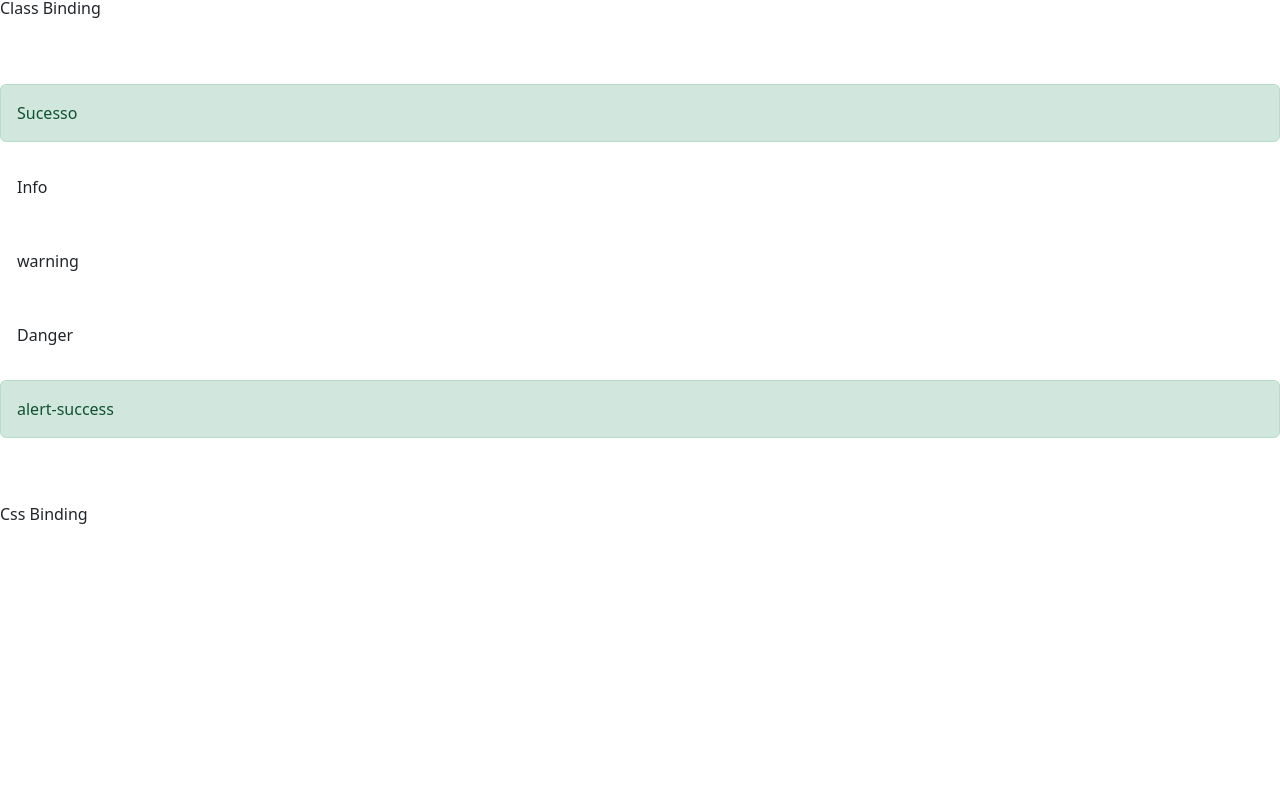
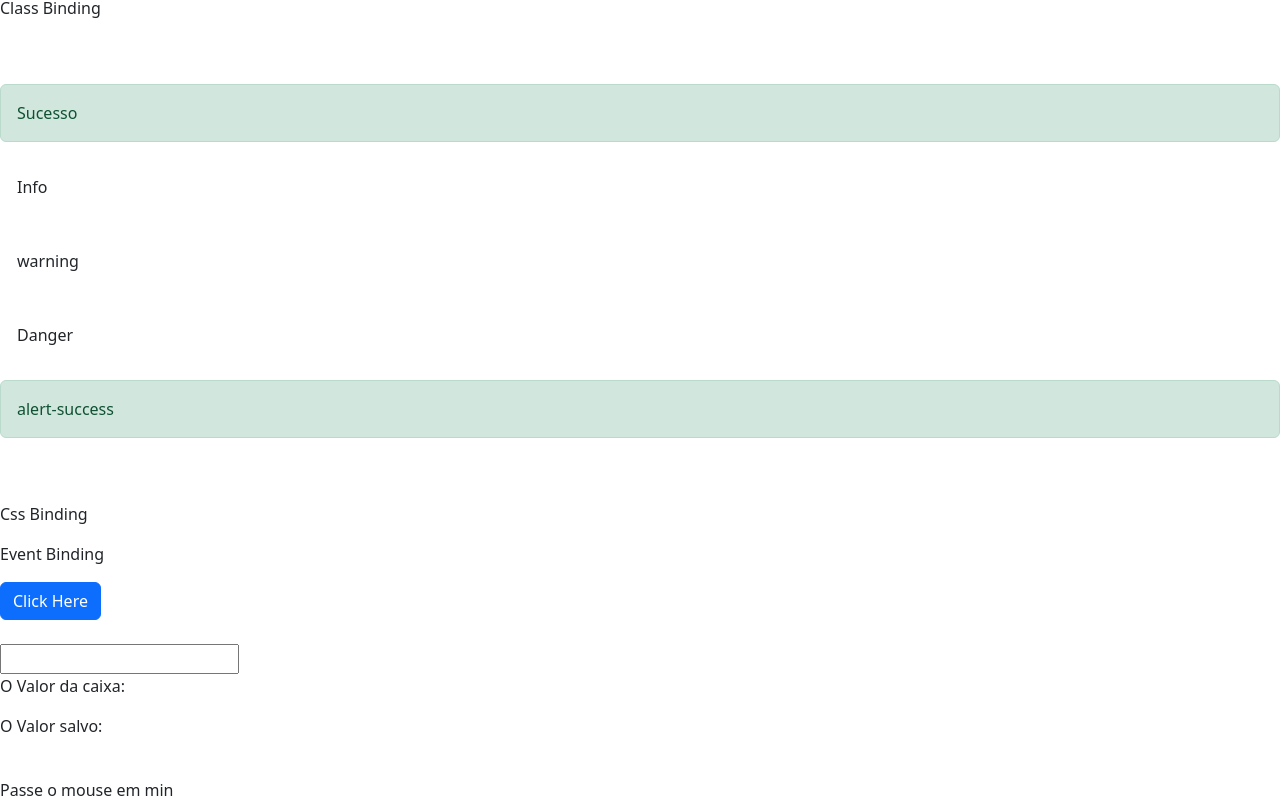
Before and after one commit to renanmello/angularstudy, an Angular app: page / in a window 1280 px wide. Shown: the part 1111-1913 px from the top of the page. Before the commit the page ends 1653 px from the top, so only its background shows below. Built offline with nearby package versions, Linux system fonts and the light colour scheme.

Commit message:
event binding add

```diff
--- a/src/app/data-biding/data-biding.component.css
+++ b/src/app/data-biding/data-biding.component.css
@@ -9,3 +9,8 @@
     align-items: right;
 
 }
+
+.highlight{
+    background-color: yellow;
+    font-weight: bold;
+}
--- a/src/app/data-biding/data-biding.component.html
+++ b/src/app/data-biding/data-biding.component.html
@@ -66,3 +66,28 @@
             Danger
 </div>
 </section>
+
+<div>
+  <section>
+    <p> Event Binding</p>
+    <article>
+      <div>
+        <button (click)="botaoClicado()"
+        class="btn btn-primary">Click Here</button>
+      </div>
+      <br>
+      <div>
+        <input type="text" (keyup)="onKeyUp($event)" (keyup.enter)="salvarValor($event.target)"
+         />
+      </div>
+      <p>O Valor da caixa: {{valorAtual}}</p>
+      <p>O Valor salvo: {{valorSalvo}}</p>
+      <br>
+      <span (mouseup)="onMouseOverOut()"
+      (mouseout)="onMouseOverOut()"
+      [class.highlight] = "isMouseOver"
+      >Passe o mouse em min</span>
+      <br>
+    </article>
+  </section>
+</div>
--- a/src/app/data-biding/data-biding.component.ts
+++ b/src/app/data-biding/data-biding.component.ts
@@ -9,8 +9,26 @@
   url:string = 'https://resumepage.com';
   urlImagem:string = 'http://lorempixel.com.br/500/400/?1';
   urlImagem2:string = 'http://lorempixel.com.br/500/400/?2';
+  valorAtual = "";
+  valorSalvo = "";
+  isMouseOver:boolean = false;
   getValor(){
     return 8;
   }
+  botaoClicado(){
+    alert("Botão clicado");
+  }
+
+  onKeyUp(evento: KeyboardEvent){
+    console.log((<HTMLInputElement>evento.target).value);
+    this.valorAtual= (<HTMLInputElement>evento.target).value;
+
+  }
+  salvarValor(valor: any){
+    this.valorSalvo = valor.value;
+  }
+  onMouseOverOut(){
+    this.isMouseOver = !this.isMouseOver;
+  }
 
 }
```
